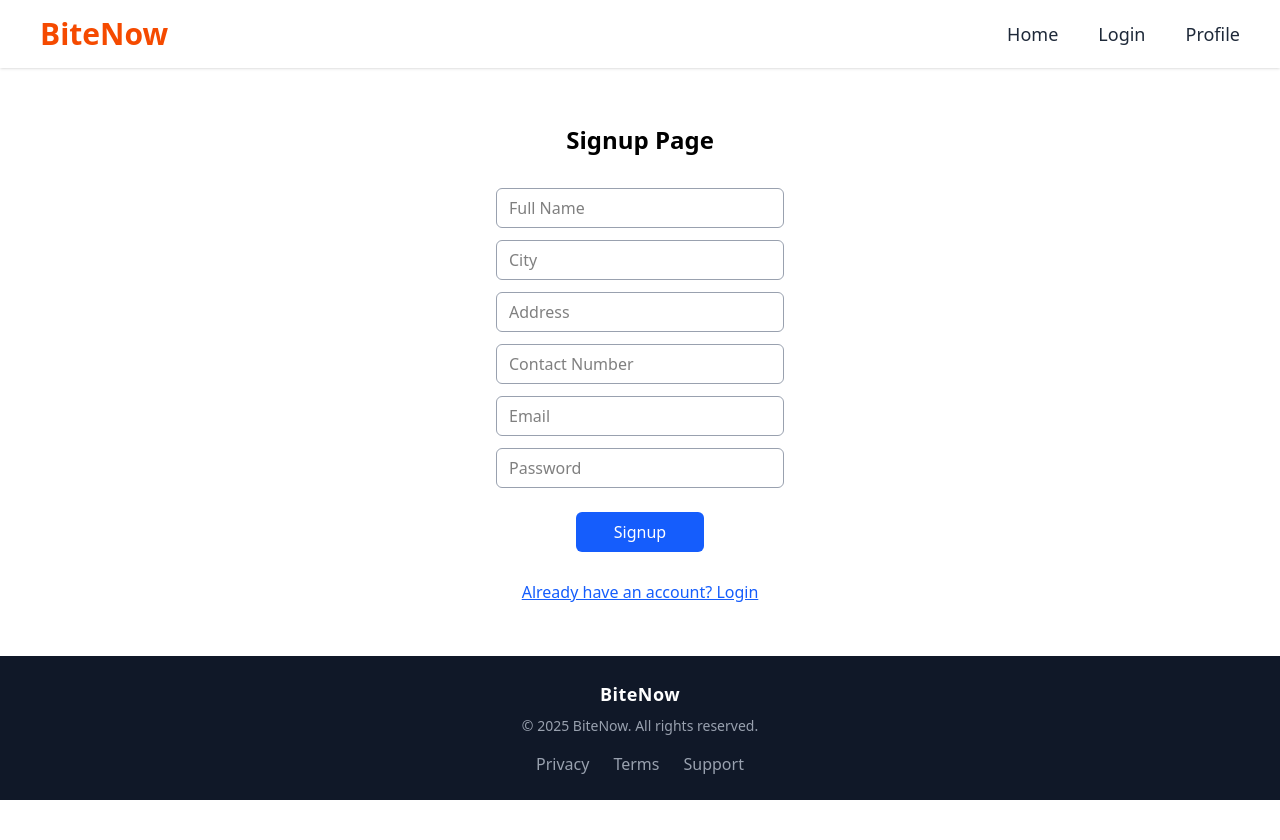
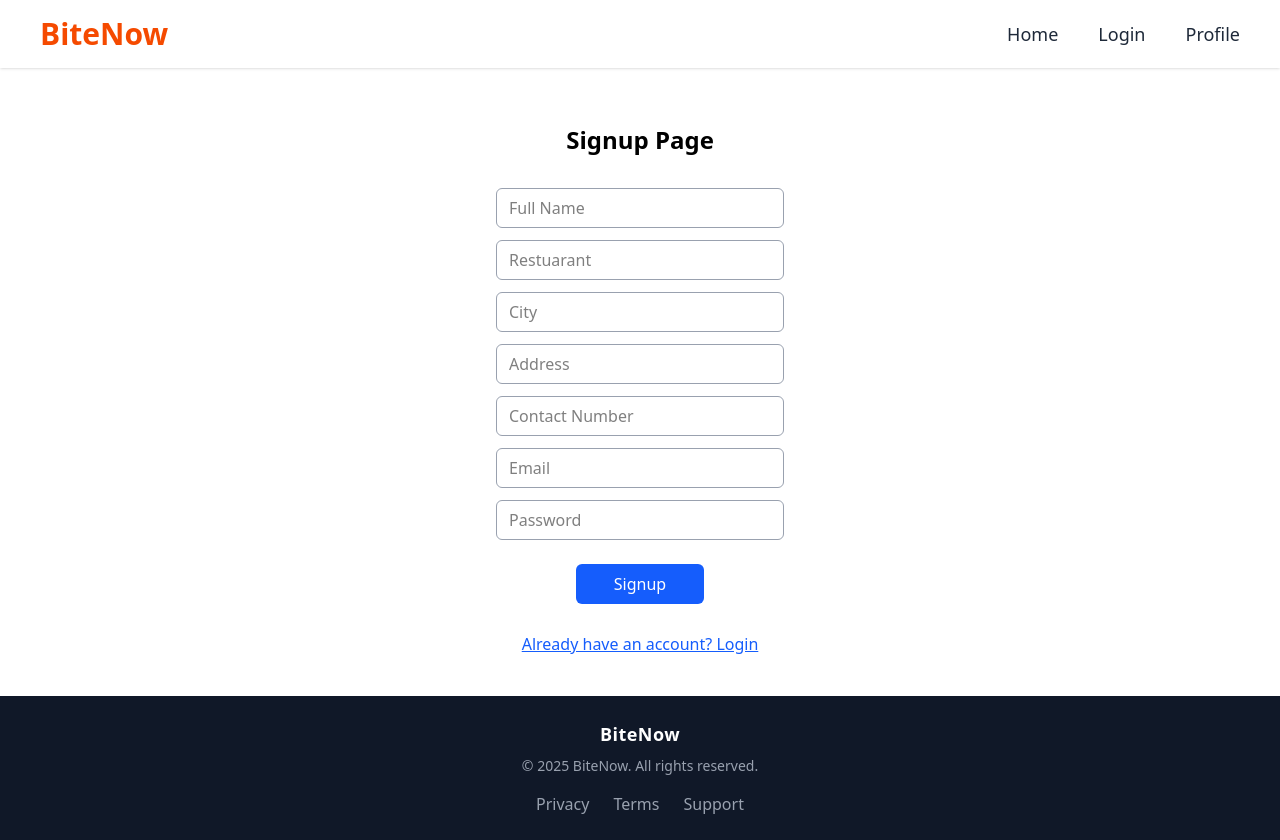
Before and after one commit to student-iiitb123/bitenow, a Next.js app: page /restuarant in a window 1280 px wide. Before the commit the page ends 800 px from the top, so only its background shows below. Built offline with nearby package versions, Linux system fonts and the light colour scheme.

Commit message:
add restuarant name

```diff
--- a/app/auth/Signup.jsx
+++ b/app/auth/Signup.jsx
@@ -4,6 +4,7 @@ import React, { useState } from "react";
 
 const Signup = () => {
   const [name, setName] = useState("");
+  const [restuarant, setRestuarant] = useState("");
   const [city, setCity] = useState("");
   const [address, setAddress] = useState("");
   const [phone, setPhone] = useState("");
@@ -20,6 +21,7 @@ const Signup = () => {
       },
       body: JSON.stringify({
         name,
+        restuarant,
         city,
         address,
         phone,
@@ -47,6 +49,14 @@ const Signup = () => {
           placeholder="Full Name"
           value={name}
           onChange={(e) => setName(e.target.value)}
+          className="w-72 h-10 px-3 border border-gray-400 rounded-md"
+        />
+
+         <input
+          type="text"
+          placeholder="Restuarant"
+          value={restuarant}
+          onChange={(e) => setRestuarant(e.target.value)}
           className="w-72 h-10 px-3 border border-gray-400 rounded-md"
         />
 
--- a/app/restuarant/page.jsx
+++ b/app/restuarant/page.jsx
@@ -22,6 +22,7 @@ const Page = () => {
       >
         {toggle ? "New user? Create an account" : "Already have an account? Login"}
       </button>
+      <br />
     </div>
   )
 }
```
